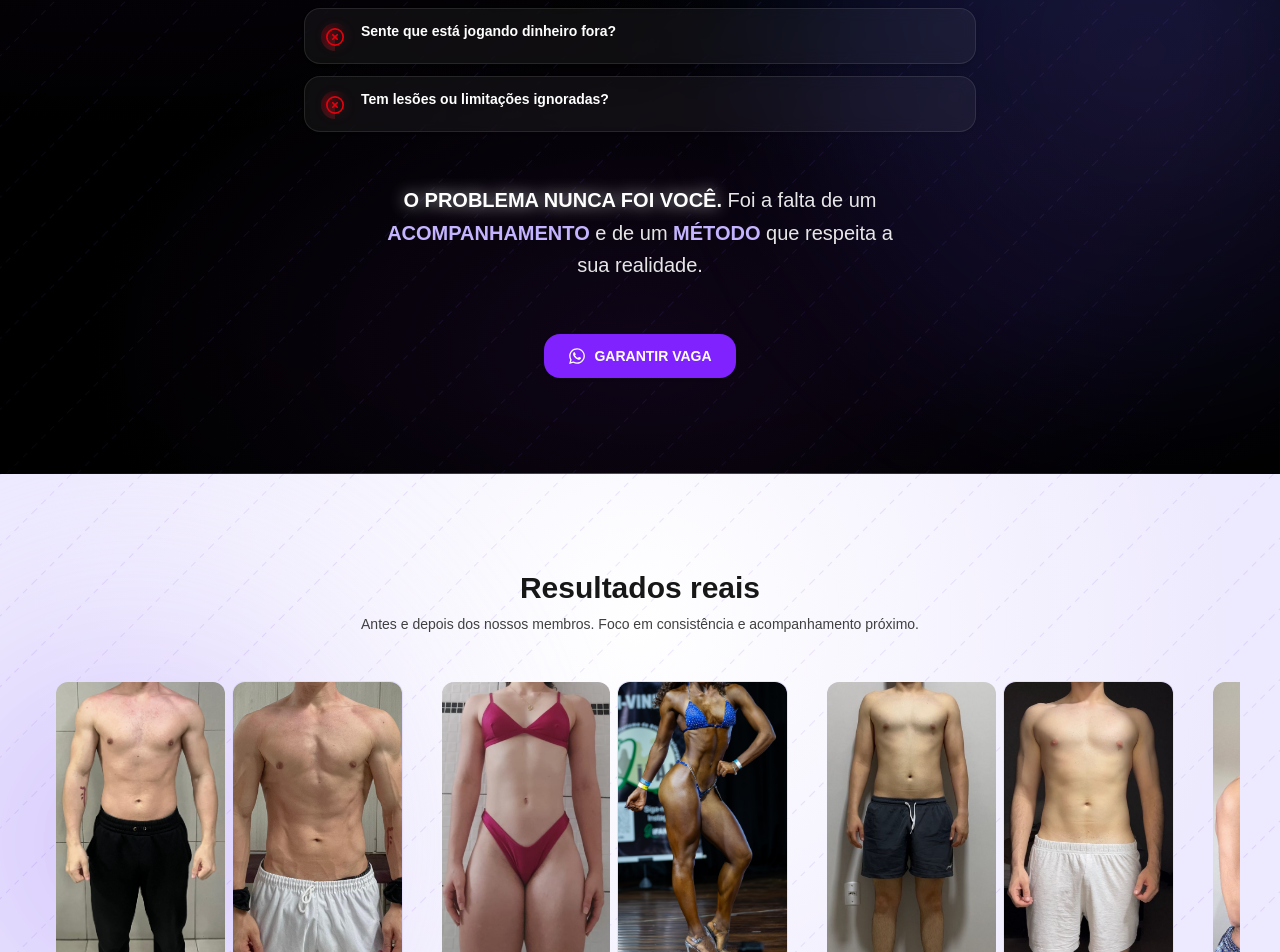
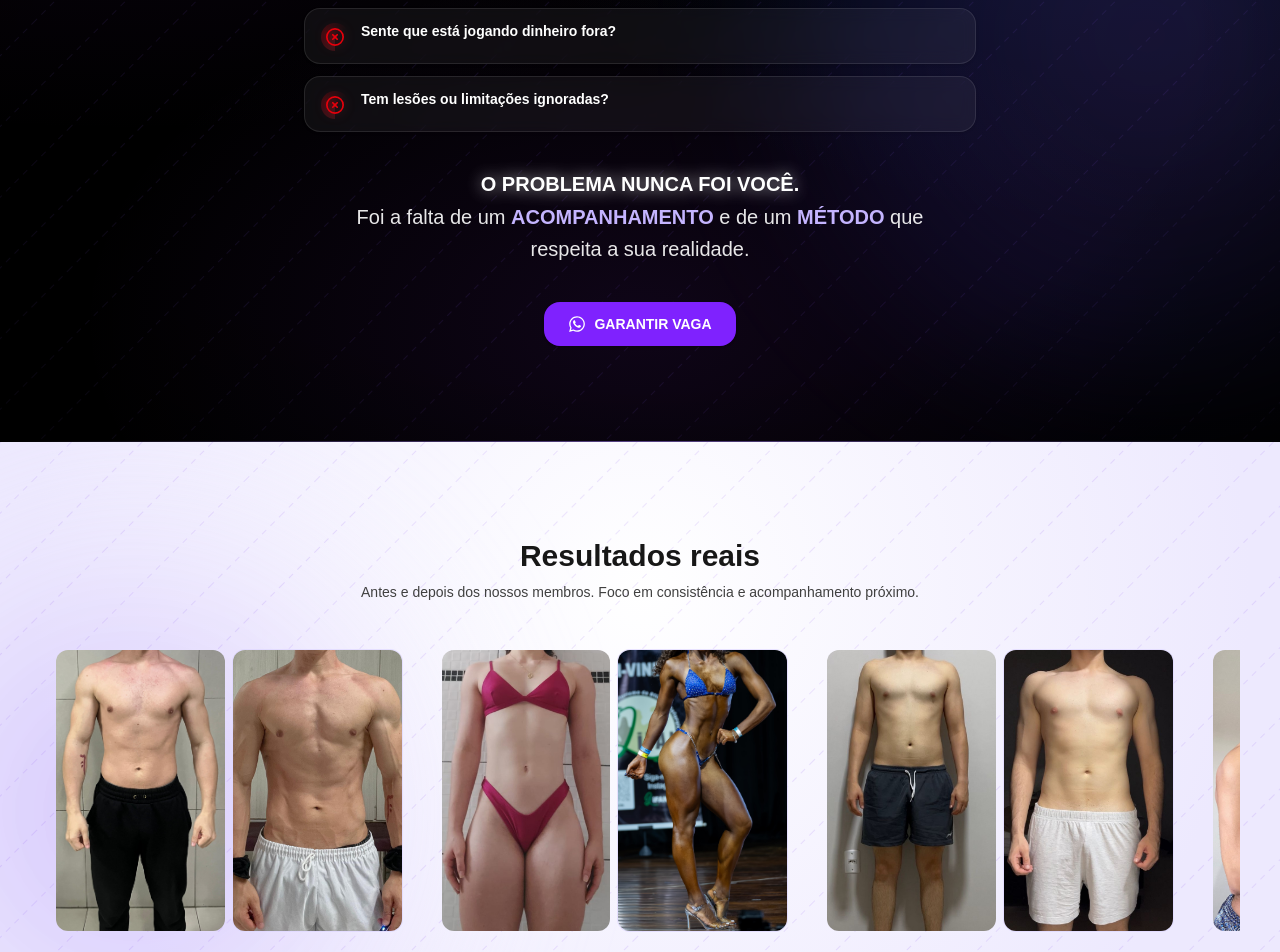
Before and after one commit to JuliaLopesCoimbra/portfolio-mc, a Next.js app: page / in a window 1280 px wide. Shown: the part 1072-2024 px from the top of the page. Built offline with nearby package versions, Linux system fonts and the light colour scheme.

Commit message:
ajustes7

```diff
--- a/app/pages/SectionPain.tsx
+++ b/app/pages/SectionPain.tsx
@@ -132,11 +132,11 @@ export default function SectionPain() {
           {/* Box de reforço */}
        {/* Box de reforço (mais chamativa e branca) */}
 <div
-  className="mx-auto mt-8 w-full max-w-xl rounded-2xl   p-5 text-center text-white "
+  className="mx-auto mt-8 w-full max-w-xl rounded-2xl   p-1 text-center text-white "
 >
   <p className="text-lg sm:text-xl leading-relaxed font-medium">
     <strong className="text-white drop-shadow-[0_0_8px_rgba(255,255,255,0.7)]">
-      O PROBLEMA NUNCA FOI VOCÊ.
+      O PROBLEMA NUNCA FOI VOCÊ.<br></br>
     </strong>{" "}
     <span className="text-white/90">
       Foi a falta de um{" "}
```
